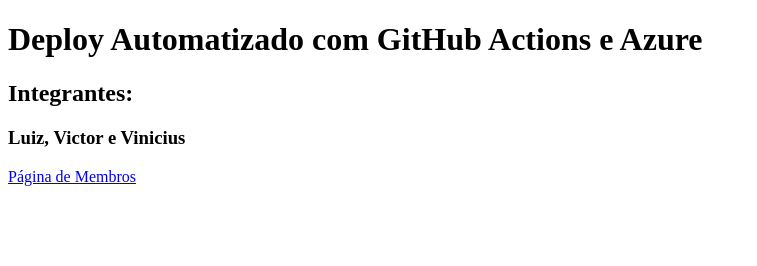
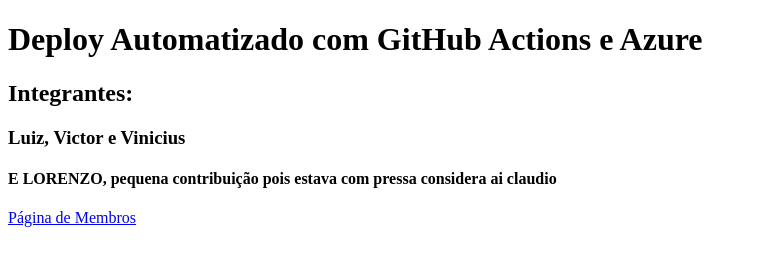
Before and after one commit to victorleaos/CI_CD, a plain HTML site: page index.html in a window 1280 px wide. Shown: the whole page, without its empty margins (0-757 px from the left). Drawn offline with Linux system fonts and the light colour scheme.

Commit message:
Commit - Lorenzo

```diff
--- a/index.html
+++ b/index.html
@@ -9,6 +9,7 @@
     <h1>Deploy Automatizado com GitHub Actions e Azure</h1>
     <h2>Integrantes:</h2>
     <h3>Luiz, Victor e Vinicius</h3>
+    <h4> E LORENZO, pequena contribuição pois estava com pressa considera ai claudio</h4>
     <a href="membros.html">Página de Membros</a>
 </body>
 </html>
```
